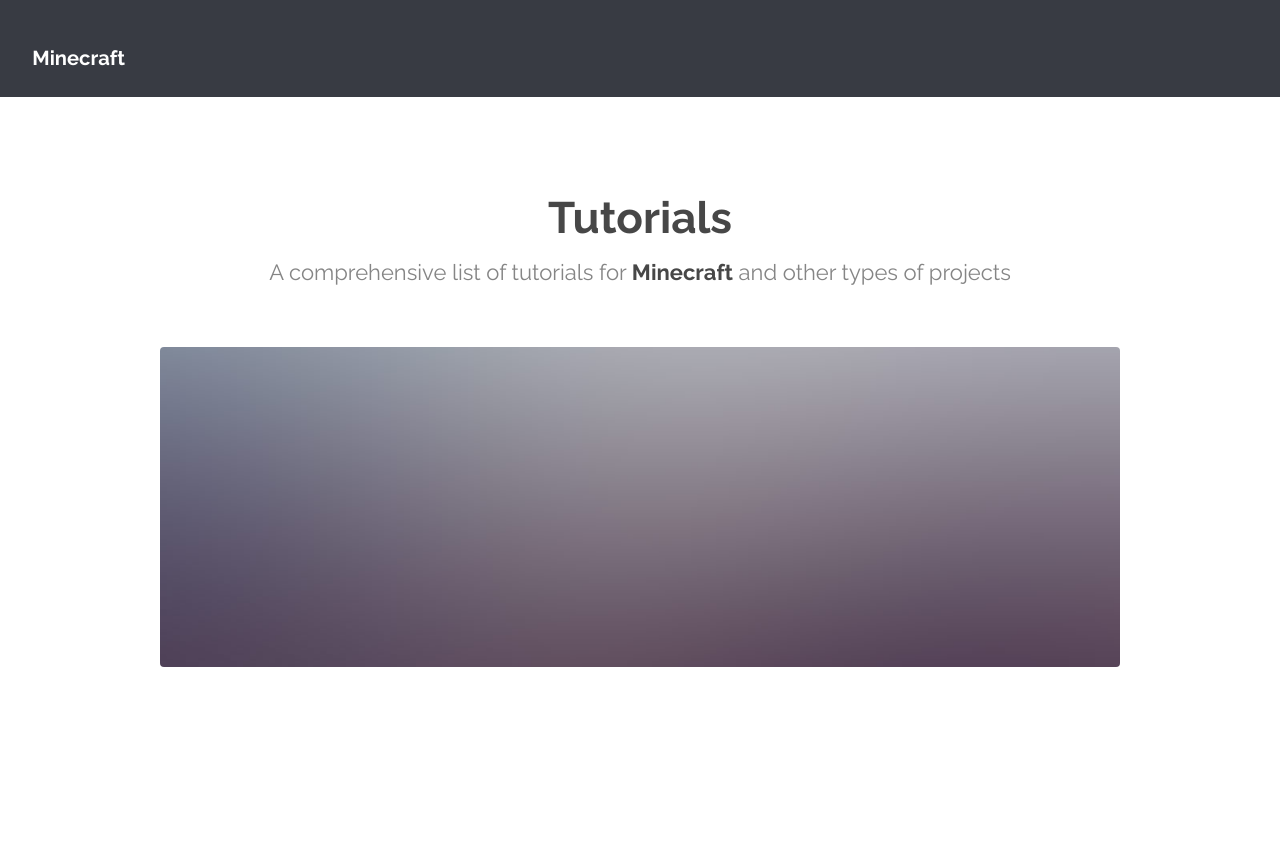
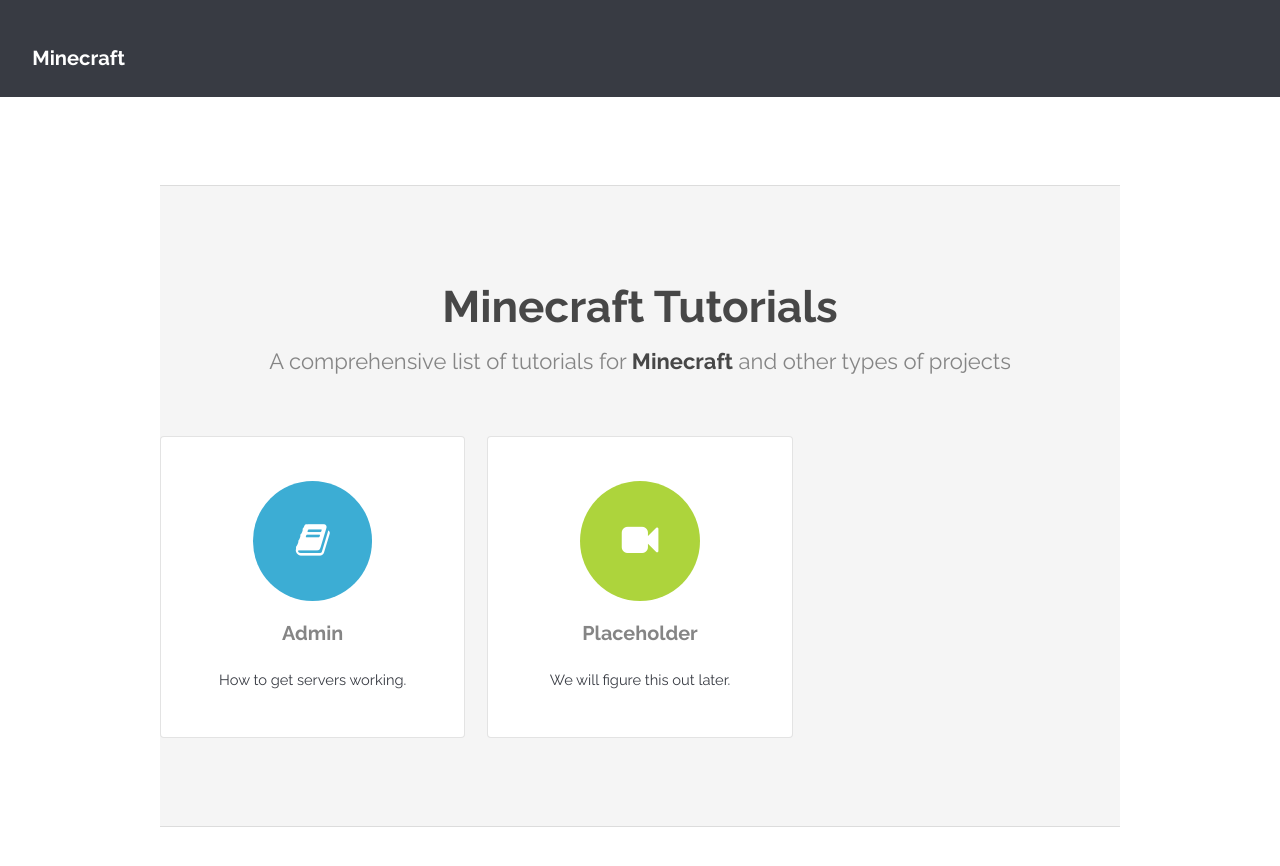
Before and after one commit to ijaaz/flextech-library-website, a plain HTML site: page minecraft.html in a window 1280 px wide. Before the commit the page ends 800 px from the top, so only its background shows below. Drawn offline with Linux system fonts and the light colour scheme.

Commit message:
Added Icons for admin tutorial

```diff
--- a/minecraft.html
+++ b/minecraft.html
@@ -50,14 +50,38 @@
     <section id="main" class="wrapper">
         <div class="container">
 
-            <header class="major">
-                <h2>Tutorials</h2>
-                <p>A comprehensive list of tutorials for <b>Minecraft</b> and other types of projects</p>
-            </header>
 
-            <a href="#" class="image fit"><img src="images/pic07.jpg" alt="" />
-            </a>
-            <p></p>
+
+            <section id="one" class="wrapper style1 special">
+                <div class="container">
+                    <header class="major">
+                        <h2>Minecraft Tutorials</h2>
+                        <p>A comprehensive list of tutorials for <b>Minecraft</b> and other types of projects</p>
+                    </header>
+                    <div class="row 100%">
+
+                        <div class="4u 12u$(medium)">
+                            <a href="index.html" style="text-decoration:none">
+                                <section class="box">
+                                    <i class="icon big rounded color1 fa-book"></i>
+                                    <h3>Admin</h3>
+                                    <p>How to get servers working.</p>
+                                </section>
+                            </a>
+                        </div>
+                        <div class="4u 12u$(medium)">
+                            <a href="index.html" style="text-decoration:none">
+                                <section class="box">
+                                    <i class="icon big rounded color9 fa-video-camera"></i>
+                                    <h3>Placeholder</h3>
+                                    <p>We will figure this out later.</p>
+                                </section>
+                            </a>
+                        </div>
+
+                    </div>
+                </div>
+            </section>
 
         </div>
     </section>
```
